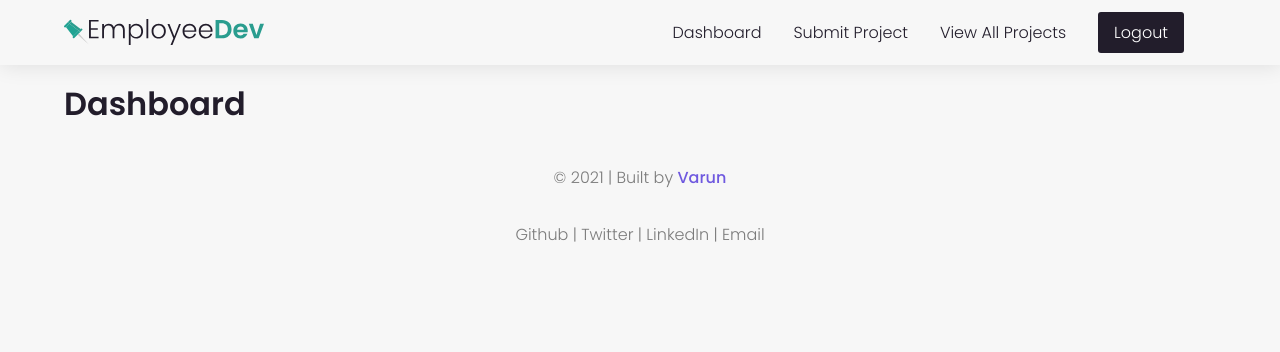
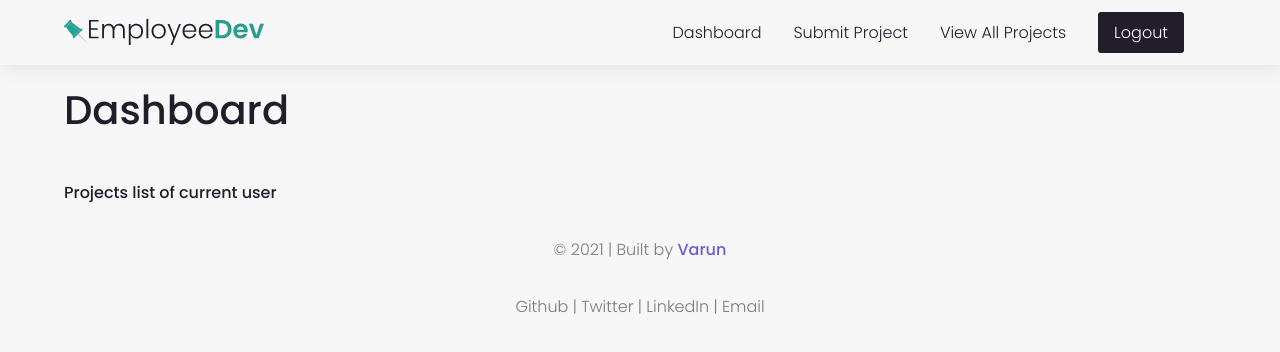
Before and after one commit to varunsundar01/EmployeeDev, a Vue app: page /dashboard in a window 1280 px wide. Shown: the top 352 px of the page. Built offline with nearby package versions, Linux system fonts and the light colour scheme.

Commit message:
Added title styling and banner to show form submission success

```diff
--- a/src/pages/auth/TheDashboard.vue
+++ b/src/pages/auth/TheDashboard.vue
@@ -1,3 +1,38 @@
 <template>
-    <h1>Dashboard</h1>
+  <div>
+    <h1 class="title">Dashboard</h1>
+    <the-banner v-if="displayBanner">{{
+      $store.getters.checkSubmit.submitMessage
+    }}</the-banner>
+
+    <p>Projects list of current user</p>
+  </div>
 </template>
+
+<script>
+import TheBanner from "../../components/UI/TheBanner.vue";
+import { ref, computed } from "vue";
+import { useStore } from "vuex";
+export default {
+  components: {
+    TheBanner,
+  },
+
+  setup() {
+    const store = useStore();
+    const submitMessage = ref("");
+
+    const displayBanner = computed(() => {
+      if (store.getters.checkSubmit.submitted) {
+        return true;
+      }
+      return false;
+    });
+
+    return {
+      displayBanner,
+      submitMessage,
+    };
+  },
+};
+</script>
```
